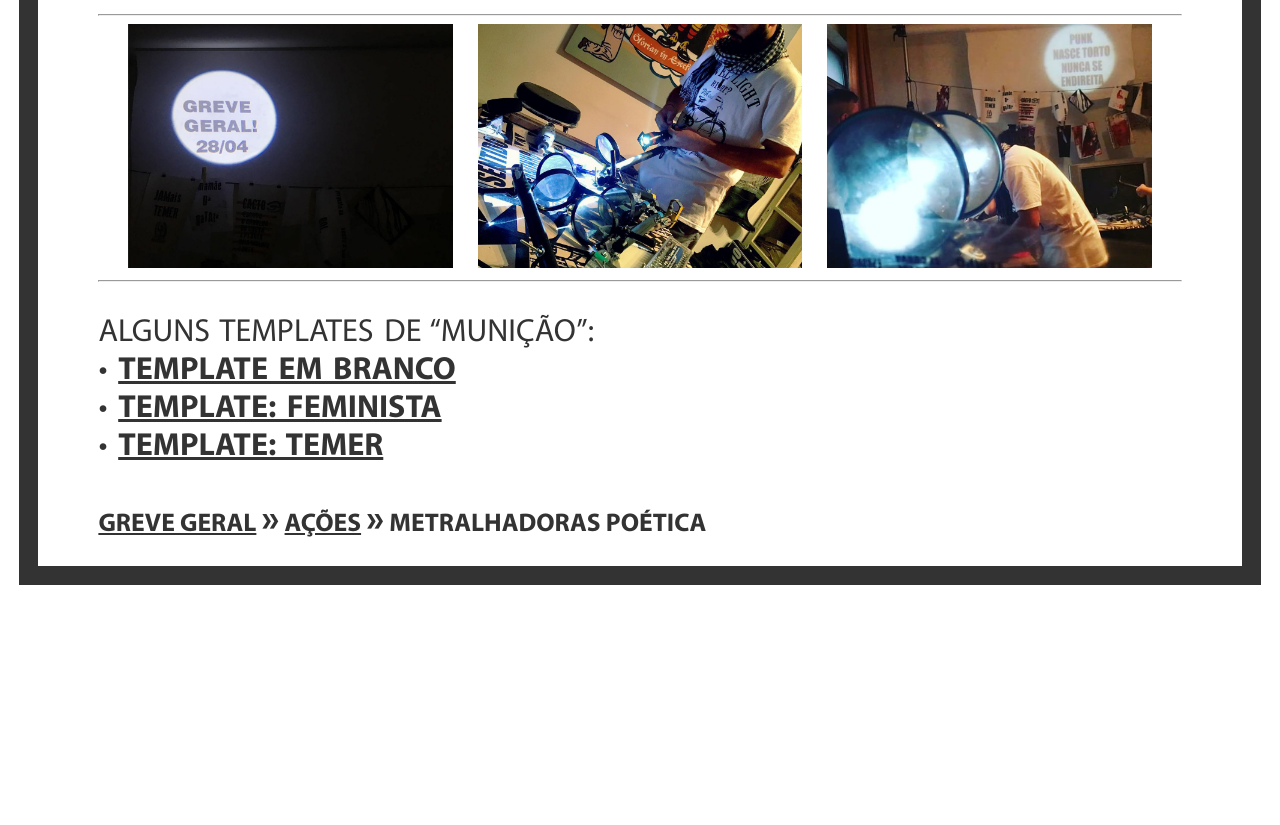
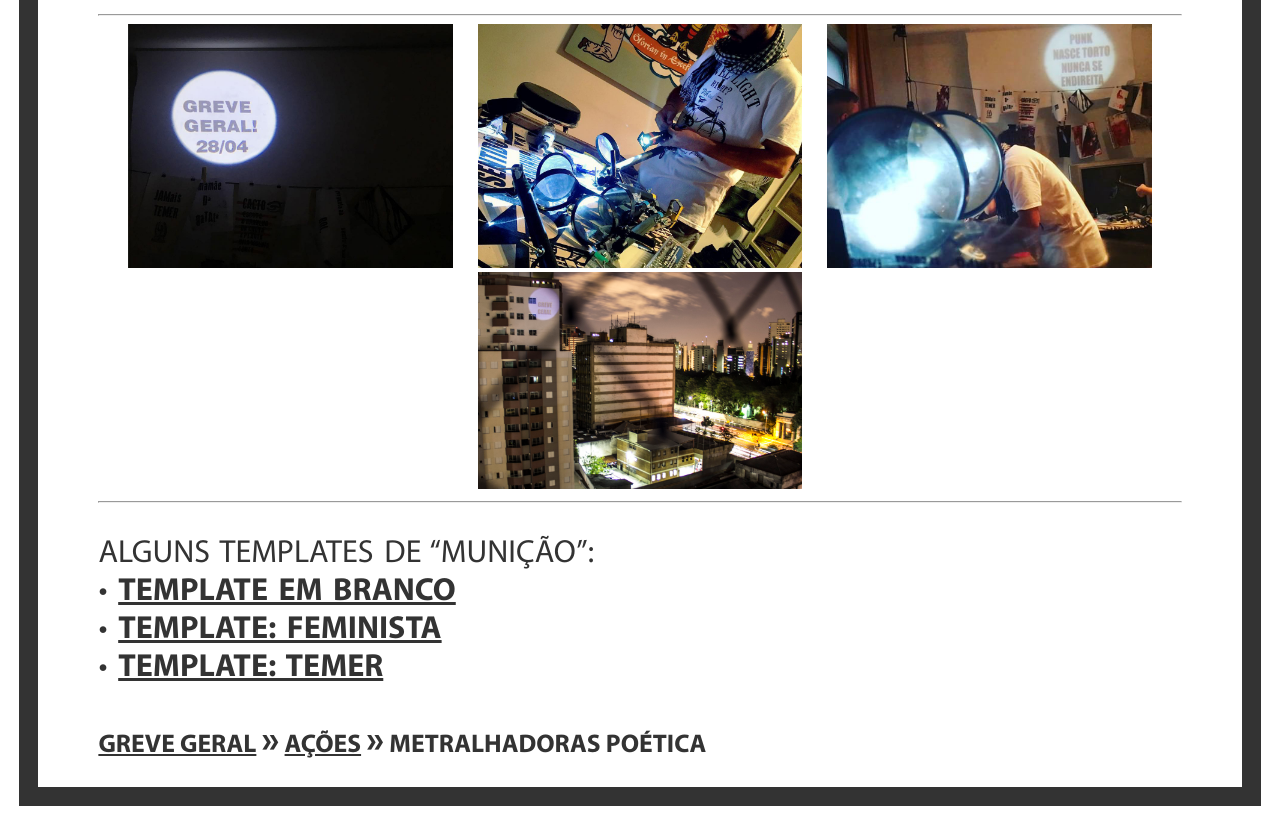
Before and after one commit to LulaLivre/grevegeral.github.io, a Jekyll site: the page built from _posts/2017-04-09-poeticas.md, in a window 1280 px wide. Shown: the part 1177-2002 px from the top of the page. Built offline with Jekyll 4.4.1, drawn with Linux system fonts in a browser that asks for light colours; nearby versions of some CDN libraries; before the commit the page ends 1781 px from its top, so only the background shows below that.

Commit message:
adding new image

```diff
--- a/_posts/2017-04-09-poeticas.md
+++ b/_posts/2017-04-09-poeticas.md
@@ -13,6 +13,7 @@ category: "ações"
   <img class="small-image" src="../assets/acoes/mpo00.jpg">
   <img class="small-image" src="../assets/acoes/mpo01.jpg">
   <img class="small-image" src="../assets/acoes/mpo02.jpg">
+    <img class="small-image" src="../assets/acoes/Proj-GreveGeral.jpg">
 </div>
 
 ---
```
